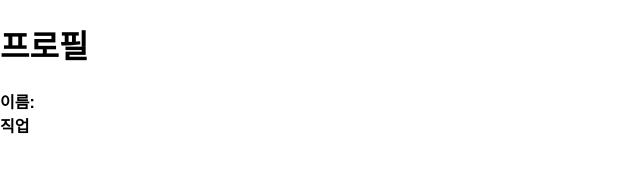
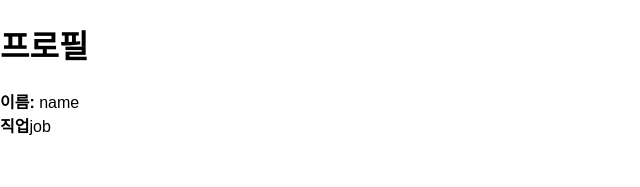
Before and after one commit to ygnoh/typescript-with-react-sample, a React (Create React App) app in the folder app/: page / in a window 1280 px wide. Shown: the top 187 px of the page, without its empty margins (0-640 px from the left). Built offline with nearby package versions, Linux system fonts and the light colour scheme; the HTML template or start-up script is replaced by a standard one.

Commit message:
필요한 props 전달

```diff
--- a/app/src/App.tsx
+++ b/app/src/App.tsx
@@ -5,7 +5,10 @@ class App extends React.Component {
   public render() {
     return (
       <div>
-        <Profile />
+        <Profile
+          name="name"
+          job="job"
+        />
       </div>
     );
   }
```
